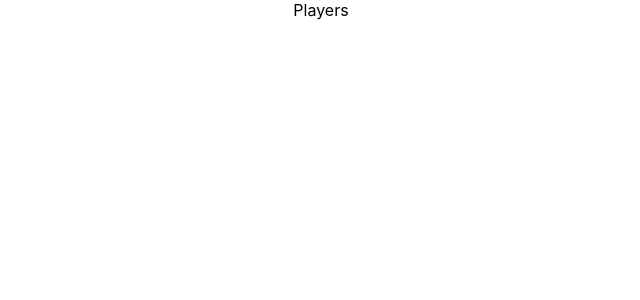
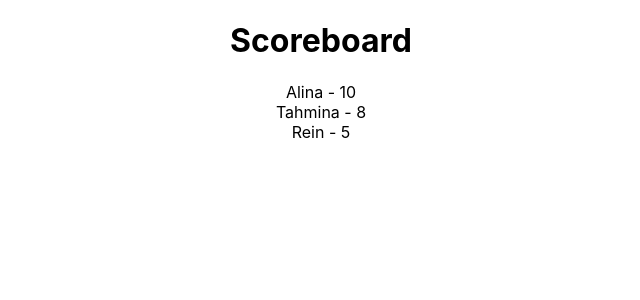
Before and after one commit to Reinoptland/using-context, a React (Create React App) app: page / in a window 1280 px wide. Shown: the top 300 px of the page, without its empty margins (319-959 px from the left). Built offline with nearby package versions, Linux system fonts and the light colour scheme; data requests are answered from the project's data file.

Commit message:
Display players

```diff
--- a/src/App.js
+++ b/src/App.js
@@ -5,6 +5,7 @@ import Players from "./components/Players";
 function Board() {
   return (
     <div className="Board">
+      <h1>Scoreboard</h1>
       <Players />
     </div>
   );
--- /dev/null
+++ b/src/components/Player.js
@@ -0,0 +1,9 @@
+import React from "react";
+
+export default function Player(props) {
+  return (
+    <div>
+      {props.name} - {props.score}
+    </div>
+  );
+}
--- a/src/components/Players.js
+++ b/src/components/Players.js
@@ -1,10 +1,24 @@
 import React, { useContext } from "react";
 import { playersContext } from "../contexts/PlayersContextProvider";
+import Player from "./Player";
 
 export default function Players() {
   // 4. use the useContext hook to get access to the values from the Provider
-  const players = useContext(playersContext);
+  const { players } = useContext(playersContext);
 
-  console.log("PLAYERS", players);
-  return <div>Players</div>;
+  //   console.log("PLAYERS", players);
+  return (
+    <div>
+      {players.map((player) => {
+        return (
+          <Player
+            key={player.id}
+            name={player.name}
+            score={player.score}
+            id={player.id}
+          />
+        );
+      })}
+    </div>
+  );
 }
```
